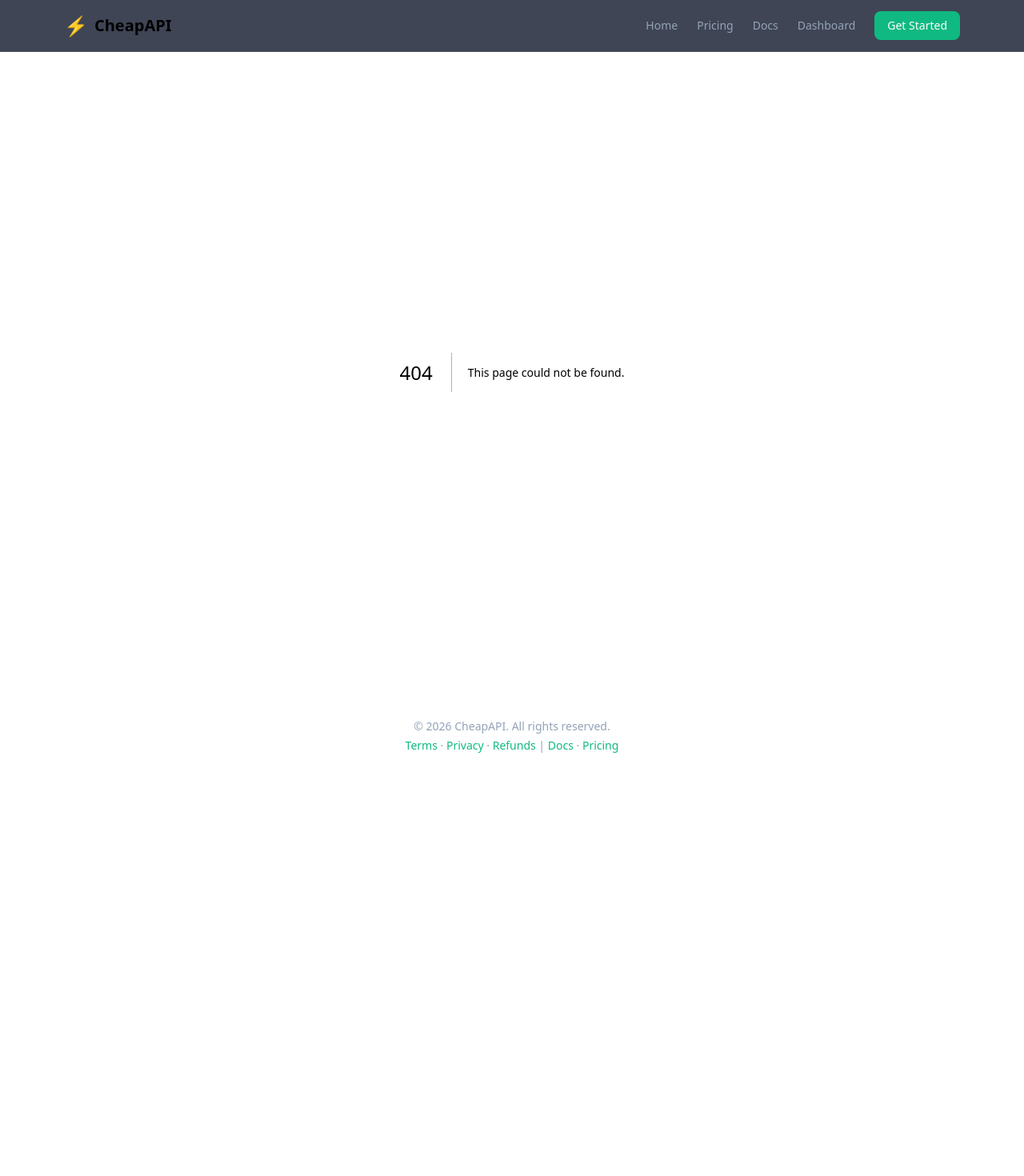
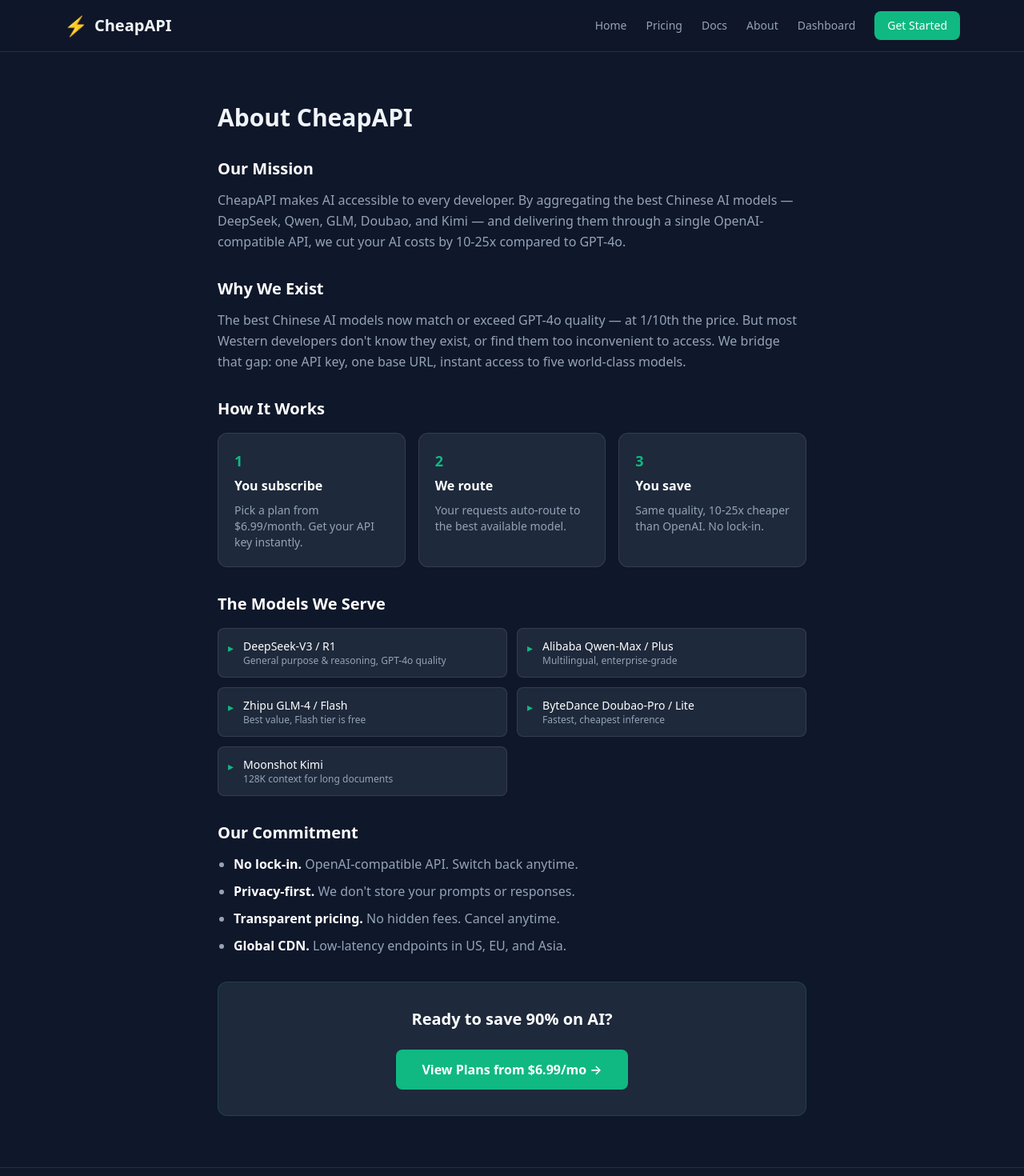
Before and after one commit to sannaquantum-max/cheap-api-web, a Next.js app: page /about in a window 1280 px wide. Before the commit this address had no page. Shown: the top 1470 px of the page at 80% size. Before the commit the page ends 974 px from the top, so only its background shows below. Built offline with nearby package versions, Linux system fonts and the light colour scheme.

Commit message:
feat: add about page and updates

```diff
--- /dev/null
+++ b/src/app/about/page.tsx
@@ -0,0 +1,89 @@
+import { Metadata } from "next";
+
+export const metadata: Metadata = {
+  title: "About — CheapAPI",
+  description: "About CheapAPI — 10x cheaper AI API, same quality",
+};
+
+export default function AboutPage() {
+  return (
+    <div className="max-w-3xl mx-auto px-4 py-16">
+      <h1 className="text-3xl font-bold mb-8">About CheapAPI</h1>
+
+      <section className="space-y-8 text-text-muted leading-relaxed">
+        <div>
+          <h2 className="text-white text-xl font-semibold mb-3">Our Mission</h2>
+          <p>
+            CheapAPI makes AI accessible to every developer. By aggregating the best Chinese AI models —{" "}
+            DeepSeek, Qwen, GLM, Doubao, and Kimi — and delivering them through a single OpenAI-compatible API,{" "}
+            we cut your AI costs by 10-25x compared to GPT-4o.
+          </p>
+        </div>
+
+        <div>
+          <h2 className="text-white text-xl font-semibold mb-3">Why We Exist</h2>
+          <p>
+            The best Chinese AI models now match or exceed GPT-4o quality — at 1/10th the price.{" "}
+            But most Western developers don&apos;t know they exist, or find them too inconvenient to access.{" "}
+            We bridge that gap: one API key, one base URL, instant access to five world-class models.
+          </p>
+        </div>
+
+        <div>
+          <h2 className="text-white text-xl font-semibold mb-3">How It Works</h2>
+          <div className="grid md:grid-cols-3 gap-4 mt-4">
+            {[
+              { step: "1", title: "You subscribe", desc: "Pick a plan from $6.99/month. Get your API key instantly." },
+              { step: "2", title: "We route", desc: "Your requests auto-route to the best available model." },
+              { step: "3", title: "You save", desc: "Same quality, 10-25x cheaper than OpenAI. No lock-in." },
+            ].map((s) => (
+              <div key={s.step} className="bg-surface-light border border-white/10 rounded-xl p-5">
+                <div className="text-brand font-bold text-lg mb-1">{s.step}</div>
+                <h3 className="text-white font-semibold mb-2">{s.title}</h3>
+                <p className="text-sm">{s.desc}</p>
+              </div>
+            ))}
+          </div>
+        </div>
+
+        <div>
+          <h2 className="text-white text-xl font-semibold mb-3">The Models We Serve</h2>
+          <div className="grid md:grid-cols-2 gap-3 mt-4">
+            {[
+              ["DeepSeek-V3 / R1", "General purpose & reasoning, GPT-4o quality"],
+              ["Alibaba Qwen-Max / Plus", "Multilingual, enterprise-grade"],
+              ["Zhipu GLM-4 / Flash", "Best value, Flash tier is free"],
+              ["ByteDance Doubao-Pro / Lite", "Fastest, cheapest inference"],
+              ["Moonshot Kimi", "128K context for long documents"],
+            ].map(([name, desc]) => (
+              <div key={name} className="flex items-start gap-3 bg-surface-light border border-white/10 rounded-lg p-3">
+                <span className="text-brand mt-0.5 text-sm">▸</span>
+                <div>
+                  <h4 className="text-white text-sm font-medium">{name}</h4>
+                  <p className="text-xs">{desc}</p>
+                </div>
+              </div>
+            ))}
+          </div>
+        </div>
+
+        <div>
+          <h2 className="text-white text-xl font-semibold mb-3">Our Commitment</h2>
+          <ul className="space-y-2 list-disc pl-5">
+            <li><strong className="text-white">No lock-in.</strong> OpenAI-compatible API. Switch back anytime.</li>
+            <li><strong className="text-white">Privacy-first.</strong> We don&apos;t store your prompts or responses.</li>
+            <li><strong className="text-white">Transparent pricing.</strong> No hidden fees. Cancel anytime.</li>
+            <li><strong className="text-white">Global CDN.</strong> Low-latency endpoints in US, EU, and Asia.</li>
+          </ul>
+        </div>
+
+        <div className="bg-surface-light border border-brand/20 rounded-xl p-8 text-center">
+          <h2 className="text-white text-xl font-semibold mb-2">Ready to save 90% on AI?</h2>
+          <a href="/pricing" className="inline-block bg-brand hover:bg-brand-dark text-white px-8 py-3 rounded-lg font-semibold mt-4 transition-colors">
+            View Plans from $6.99/mo →
+          </a>
+        </div>
+      </section>
+    </div>
+  );
+}
--- a/src/app/docs/page.tsx
+++ b/src/app/docs/page.tsx
@@ -76,8 +76,11 @@
                 ["deepseek-reasoner", "DeepSeek-R1", "Math, logic, reasoning"],
                 ["qwen-max", "Alibaba Qwen-Max", "Multilingual, enterprise"],
                 ["qwen-plus", "Alibaba Qwen-Plus", "Balanced perf/cost"],
-                ["glm-4", "Zhipu GLM-4", "Cheapest, good quality"],
-                ["glm-4-flash", "Zhipu GLM-4 Flash", "Lightweight tasks"],
+                ["doubao-pro", "ByteDance Doubao-Pro", "Fast, ultra-cheap"],
+                ["doubao-lite", "ByteDance Doubao-Lite", "Lightweight, cheapest"],
+                ["glm-4", "Zhipu GLM-4", "General purpose, great value"],
+                ["glm-4-flash", "Zhipu GLM-4 Flash", "Lightweight, free tier"],
+                ["kimi", "Moonshot Kimi", "Long context 128K, documents"],
               ].map(([id, provider, best]) => (
                 <tr key={id} className="border-b border-white/5">
                   <td className="py-3 px-4 font-mono text-sm text-brand">{id}</td>
@@ -95,29 +98,12 @@
         <h2 className="text-xl font-semibold mb-4">API Endpoints</h2>
         <div className="space-y-4">
           {[
-            {
-              method: "POST",
-              path: "/v1/chat/completions",
-              desc: "Chat completions (OpenAI-compatible)",
-            },
-            {
-              method: "GET",
-              path: "/v1/models",
-              desc: "List available models",
-            },
-            {
-              method: "GET",
-              path: "/health",
-              desc: "Health check",
-            },
+            { method: "POST", path: "/v1/chat/completions", desc: "Chat completions (OpenAI-compatible)" },
+            { method: "GET", path: "/v1/models", desc: "List available models" },
+            { method: "GET", path: "/health", desc: "Health check" },
           ].map((e) => (
-            <div
-              key={e.path}
-              className="bg-surface-light border border-white/10 rounded-lg p-4 flex items-center gap-4"
-            >
-              <span className="bg-brand/20 text-brand px-2 py-0.5 rounded text-xs font-mono font-bold">
-                {e.method}
-              </span>
+            <div key={e.path} className="bg-surface-light border border-white/10 rounded-lg p-4 flex items-center gap-4">
+              <span className="bg-brand/20 text-brand px-2 py-0.5 rounded text-xs font-mono font-bold">{e.method}</span>
               <code className="text-sm">{e.path}</code>
               <span className="text-text-muted text-sm ml-auto">{e.desc}</span>
             </div>
--- a/src/app/page.tsx
+++ b/src/app/page.tsx
@@ -5,6 +5,7 @@
   { name: "Qwen-Max", price: "$0.40 / $1.20", quality: "GPT-4o", savings: "8x" },
   { name: "GLM-4", price: "$0.14 / $0.14", quality: "GPT-4 Turbo", savings: "20x" },
   { name: "Doubao-Pro", price: "$0.11 / $0.28", quality: "GPT-4o-mini", savings: "25x" },
+  { name: "Kimi", price: "$0.21 / $0.83", quality: "GPT-4o (128K)", savings: "12x" },
 ];
 
 export default function Home() {
@@ -13,7 +14,7 @@
       {/* Hero */}
       <section className="max-w-4xl mx-auto px-4 pt-24 pb-16 text-center">
         <div className="inline-flex items-center gap-2 bg-brand/10 text-brand px-4 py-1.5 rounded-full text-sm mb-6">
-          🔥 Now serving 4 Chinese AI models through one API
+          🔥 Now serving 5 Chinese AI models through one API
         </div>
         <h1 className="text-4xl md:text-6xl font-bold leading-tight mb-6">
           Same AI Quality.
@@ -21,7 +22,7 @@
           <span className="text-brand">10x Cheaper.</span>
         </h1>
         <p className="text-text-muted text-lg md:text-xl max-w-2xl mx-auto mb-8">
-          One API key. Four models. Zero lock-in. Just change your{" "}
+          One API key. Five models. Zero lock-in. Just change your{" "}
           <code className="bg-surface-light px-1.5 py-0.5 rounded text-brand text-sm">base_url</code>{" "}
           and start saving $100s every month.
         </p>
--- a/src/app/pricing/page.tsx
+++ b/src/app/pricing/page.tsx
@@ -80,7 +80,7 @@
               </li>
               <li className="flex items-start gap-2">
                 <span className="text-brand mt-0.5">✓</span>
-                <span>All 4 models included</span>
+                <span>All 5 models included</span>
               </li>
               <li className="flex items-start gap-2">
                 <span className="text-brand mt-0.5">✓</span>
--- a/src/components/Navbar.tsx
+++ b/src/components/Navbar.tsx
@@ -7,6 +7,7 @@
   { href: "/", label: "Home" },
   { href: "/pricing", label: "Pricing" },
   { href: "/docs", label: "Docs" },
+  { href: "/about", label: "About" },
   { href: "/dashboard", label: "Dashboard" },
 ];
 
```
